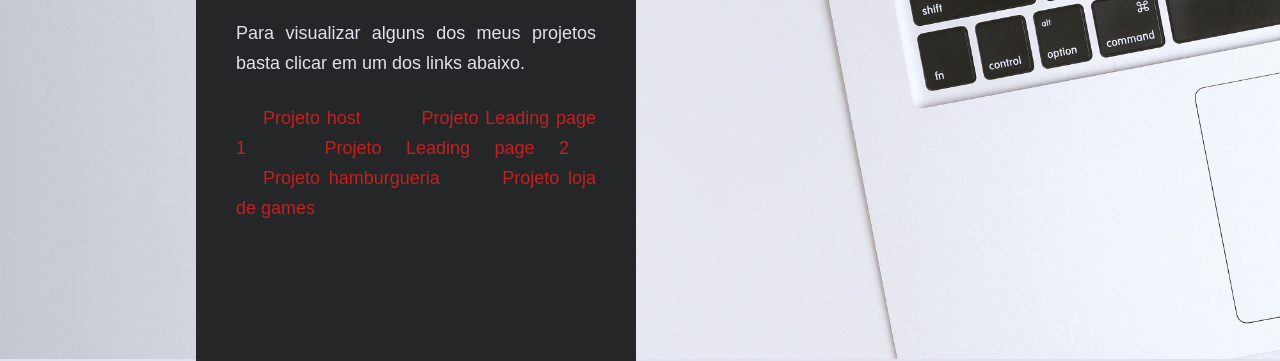
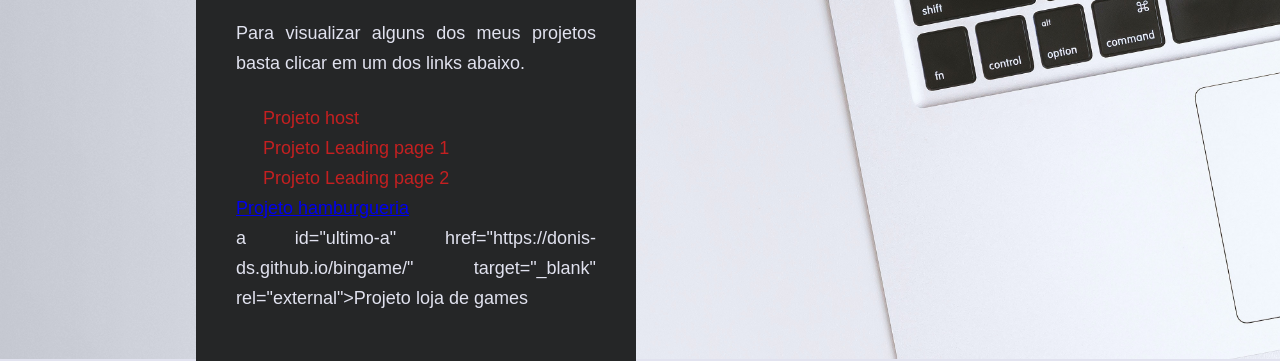
Before and after one commit to Donis-DS/Portifolio, a plain HTML site: page Pagina-inicial/index.html in a window 1280 px wide. Shown: the part 441-802 px from the top of the page. Drawn offline with Linux system fonts and the light colour scheme.

Commit message:
Update index.html

```diff
--- a/Pagina-inicial/index.html
+++ b/Pagina-inicial/index.html
@@ -51,11 +51,11 @@
             </div>
             <p>Para visualizar alguns dos meus projetos basta clicar em um dos links abaixo.</p>
             <ul>
-                <a href="https://donis-ds.github.io/projeto-host/" target="_blank" rel="external">Projeto host</a>
-                <a href="https://donis-ds.github.io/Portifolio/Landing-page-01/" target="_blank" rel="external">Projeto Leading page 1</a>
-                <a id="ultimo-a" href="https://donis-ds.github.io/Portifolio/Landing-page-02/" target="_blank" rel="external">Projeto Leading page 2</a>
-                <a id="ultimo-a" href="https://donis-ds.github.io/hamburgueria1/" target="_blank" rel="external">Projeto hamburgueria</a>
-                <a id="ultimo-a" href="https://donis-ds.github.io/bingame/" target="_blank" rel="external">Projeto loja de games</a>
+                <a href="https://donis-ds.github.io/projeto-host/" target="_blank" rel="external">Projeto host</a> <br>
+                <a href="https://donis-ds.github.io/Portifolio/Landing-page-01/" target="_blank" rel="external">Projeto Leading page 1</a><br>
+                <a id="ultimo-a" href="https://donis-ds.github.io/Portifolio/Landing-page-02/" target="_blank" rel="external">Projeto Leading page 2</a><br>
+                <p><a id="ultimo-a" href="https://donis-ds.github.io/hamburgueria1/" target="_blank" rel="external">Projeto hamburgueria</a></p>
+                <p>a id="ultimo-a" href="https://donis-ds.github.io/bingame/" target="_blank" rel="external">Projeto loja de games</a></p>
             </ul>
         </section>
     </main>
```
